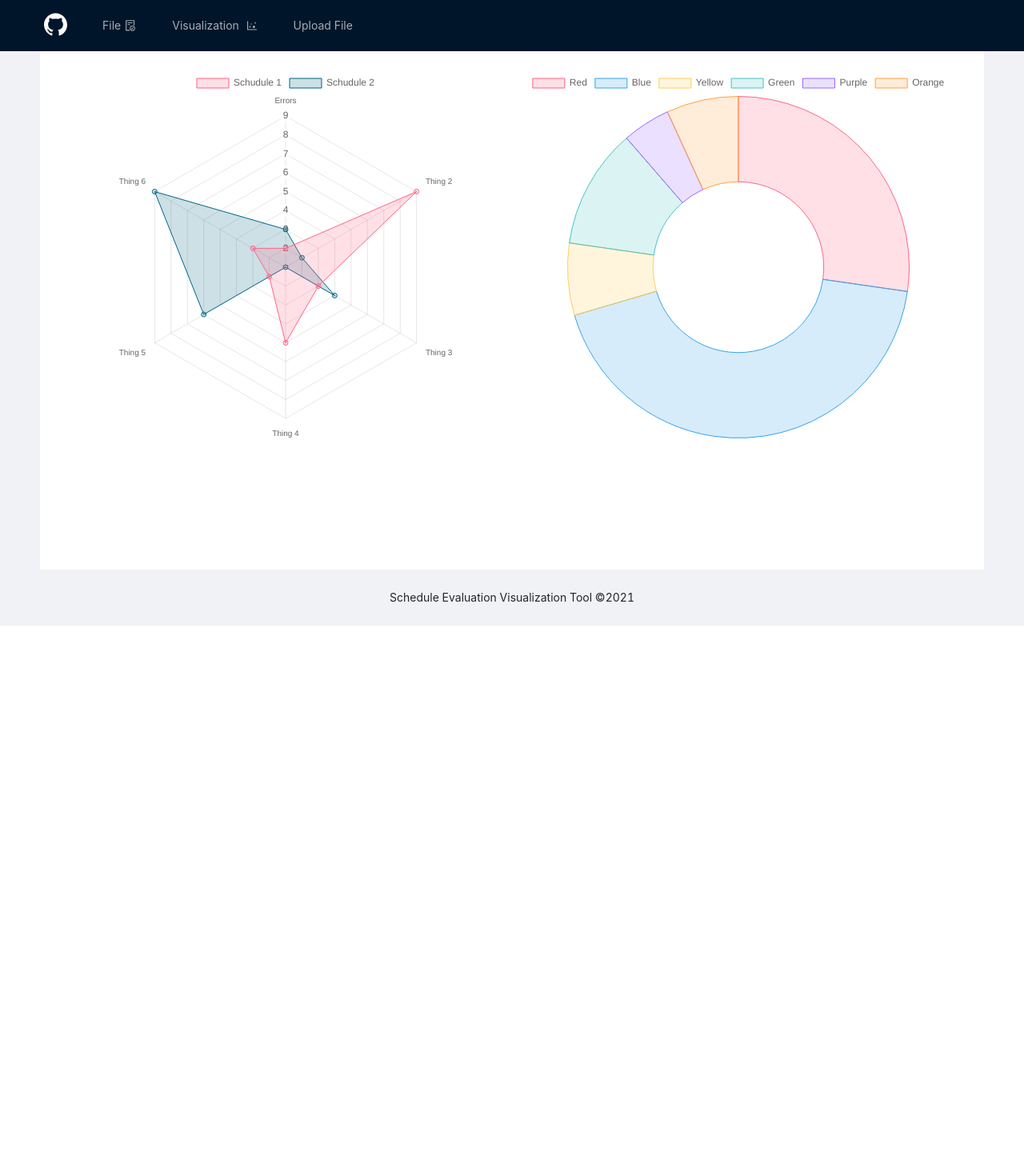
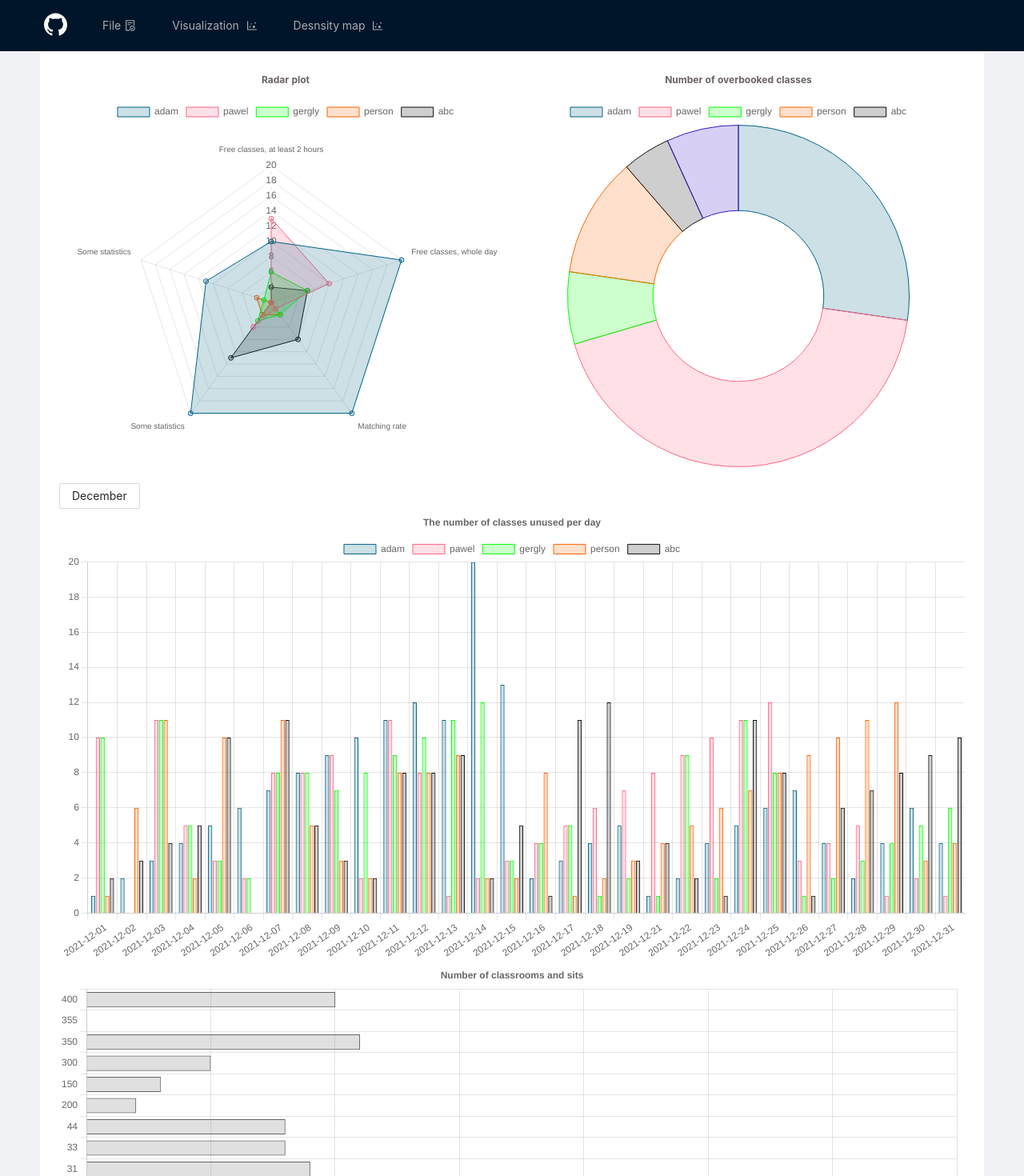
Before and after one commit to tomaszewskipablo/Sechedule-evaluation-machine, a React (Create React App) app: page /visualization in a window 1280 px wide. Shown: the top 1470 px of the page at 80% size. Before the commit the page ends 800 px from the top, so only its background shows below. Built offline with nearby package versions, Linux system fonts and the light colour scheme.

Commit message:
Add Barchart, BarChartSeatsPerClass, deliver sample data for all charts

```diff
--- a/package.json
+++ b/package.json
@@ -10,9 +10,11 @@
     "antd": "^4.16.13",
     "axios": "^0.24.0",
     "chart.js": "^3.6.0",
+    "plotly.js": "^2.6.0",
     "react": "^17.0.2",
     "react-chartjs-2": "^3.3.0",
     "react-dom": "^17.0.2",
+    "react-plotly.js": "^2.5.1",
     "react-router-dom": "^5.3.0",
     "react-scripts": "4.0.3",
     "web-vitals": "^1.1.2"
--- a/src/App.css
+++ b/src/App.css
@@ -39,8 +39,9 @@ ul {
 .graphPanel ul li {
   display: inline-block;
   width: 50%;
-  min-width: 300px;
-  min-height: 300px;
+  font-size: 12px;
+  font-weight: bold;
+  color: #696160;
 }
 
 .graphPanel:hover {
--- a/src/App.js
+++ b/src/App.js
@@ -2,6 +2,7 @@ import React from "react";
 import "antd/dist/antd.css";
 import "./App.css";
 import FileSite from "./components/FileSite";
+import DensitySite from "./components/densitySite";
 import NavBar from "./components/NavBar";
 import { Layout, Menu } from "antd";
 import { BrowserRouter as Router, Route, Switch } from "react-router-dom";
@@ -25,6 +26,9 @@ class App extends React.Component {
                 <Route path="/visualization">
                   <VisualizationSite />
                 </Route>
+                <Route path="/densitymap">
+                  <DensitySite />
+                </Route>
               </Switch>
             </div>
           </Content>
--- /dev/null
+++ b/src/components/BarChart.js
@@ -0,0 +1,159 @@
+import React from "react";
+import { Menu, Dropdown, Button, Space } from "antd";
+
+import {
+  Chart as ChartJS,
+  CategoryScale,
+  LinearScale,
+  BarElement,
+  Title,
+  Tooltip,
+  Legend,
+} from "chart.js";
+import { Bar } from "react-chartjs-2";
+
+ChartJS.register(
+  CategoryScale,
+  LinearScale,
+  BarElement,
+  Title,
+  Tooltip,
+  Legend
+);
+
+export const options = {
+  responsive: true,
+  plugins: {
+    legend: {
+      position: "top",
+    },
+    title: {
+      display: true,
+      text: "The number of classes unused per day",
+    },
+  },
+};
+
+const labels = [
+  "2021-12-01",
+  "2021-12-02",
+  "2021-12-03",
+  "2021-12-04",
+  "2021-12-05",
+  "2021-12-06",
+  "2021-12-07",
+  "2021-12-08",
+  "2021-12-09",
+  "2021-12-10",
+  "2021-12-11",
+  "2021-12-12",
+  "2021-12-13",
+  "2021-12-14",
+  "2021-12-15",
+  "2021-12-16",
+  "2021-12-17",
+  "2021-12-18",
+  "2021-12-19",
+  "2021-12-21",
+  "2021-12-22",
+  "2021-12-23",
+  "2021-12-24",
+  "2021-12-25",
+  "2021-12-26",
+  "2021-12-27",
+  "2021-12-28",
+  "2021-12-29",
+  "2021-12-30",
+  "2021-12-31",
+];
+
+export const data = {
+  labels,
+  datasets: [
+    {
+      label: "adam",
+      data: [
+        1, 2, 3, 4, 5, 6, 7, 8, 9, 10, 11, 12, 11, 20, 13, 2, 3, 4, 5, 1, 2, 4,
+        5, 6, 7, 4, 2, 4, 6, 4,
+      ],
+      backgroundColor: "rgba(0, 99, 132, 0.2)",
+      borderColor: "rgba(0, 99, 132, 1)",
+      borderWidth: 1,
+    },
+    {
+      label: "pawel",
+      data: [
+        10, 0, 11, 5, 3, 2, 8, 8, 9, 2, 11, 8, 1, 2, 3, 4, 5, 6, 7, 8, 9, 10,
+        11, 12, 3, 4, 5, 1, 2, 1,
+      ],
+      backgroundColor: "rgba(255, 99, 132, 0.2)",
+      borderColor: "rgba(255, 99, 132, 1)",
+      borderWidth: 1,
+    },
+    {
+      label: "gergly",
+      data: [
+        10, 0, 11, 5, 3, 2, 8, 8, 7, 8, 9, 10, 11, 12, 3, 4, 5, 1, 2, 1, 9, 2,
+        11, 8, 1, 2, 3, 4, 5, 6,
+      ],
+      backgroundColor: "rgba(0, 255, 0, 0.2)",
+      borderColor: "rgba(0, 255, 0, 1)",
+      borderWidth: 1,
+    },
+    {
+      label: "person",
+      data: [
+        1, 6, 11, 2, 10, 0, 11, 5, 3, 2, 8, 8, 9, 2, 2, 8, 1, 2, 3, 4, 5, 6, 7,
+        8, 9, 10, 11, 12, 3, 4,
+      ],
+      backgroundColor: "rgba(255, 99, 0, 0.2)",
+      borderColor: "rgba(255, 99, 0, 1)",
+      borderWidth: 1,
+    },
+    {
+      label: "abc",
+      data: [
+        2, 3, 4, 5, 10, 0, 11, 5, 3, 2, 8, 8, 9, 2, 5, 1, 11, 12, 3, 4, 2, 1,
+        11, 8, 1, 6, 7, 8, 9, 10,
+      ],
+      backgroundColor: "rgba(13, 13, 13, 0.2)",
+      borderColor: "rgba(13, 13, 13, 1)",
+      borderWidth: 1,
+    },
+  ],
+};
+
+const menu = (
+  <Menu>
+    <Menu.Item>
+      <a>January</a>
+    </Menu.Item>
+    <Menu.Item>
+      <a>February</a>
+    </Menu.Item>
+    <Menu.Item>
+      <a>March</a>
+    </Menu.Item>
+    <Menu.Item>
+      <a>April</a>
+    </Menu.Item>
+    <Menu.Item>
+      <a>May</a>
+    </Menu.Item>
+  </Menu>
+);
+
+class BarChart extends React.Component {
+  render() {
+    return (
+      <React.Fragment>
+        <Dropdown overlay={menu} placement="bottomCenter">
+          <Button>December</Button>
+        </Dropdown>
+
+        <Bar options={options} data={data} />
+      </React.Fragment>
+    );
+  }
+}
+export default BarChart;
--- /dev/null
+++ b/src/components/BarChartSeatsPerClass.js
@@ -0,0 +1,84 @@
+import React from "react";
+import {
+  Chart as ChartJS,
+  CategoryScale,
+  LinearScale,
+  BarElement,
+  Title,
+  Tooltip,
+  Legend,
+} from "chart.js";
+import { Bar } from "react-chartjs-2";
+
+ChartJS.register(
+  CategoryScale,
+  LinearScale,
+  BarElement,
+  Title,
+  Tooltip,
+  Legend
+);
+
+export const options = {
+  indexAxis: "y",
+  elements: {
+    bar: {
+      borderWidth: 2,
+    },
+  },
+  responsive: true,
+  plugins: {
+    legend: {
+      position: "none",
+    },
+    title: {
+      display: true,
+      text: "Number of classrooms and sits",
+    },
+  },
+};
+
+const labels = [
+  "400",
+  "355",
+  "350",
+  "300",
+  "150",
+  "200",
+  "44",
+  "33",
+  "31",
+  "29",
+  "26",
+  "23",
+  "22",
+  "18",
+  "14",
+  "11",
+  "10",
+  "5",
+  "4",
+];
+
+export const data = {
+  labels,
+  datasets: [
+    {
+      label: "pawel",
+      data: [
+        10, 0, 11, 5, 3, 2, 8, 8, 9, 2, 10, 9, 2, 14, 16, 22, 14, 12, 33, 12, 2,
+        3, 11,
+      ],
+      backgroundColor: "rgba(100,100, 100, 0.2)",
+      borderColor: "rgba(100, 100, 100, 1)",
+      borderWidth: 1,
+    },
+  ],
+};
+
+class BarChartSeatsPerClass extends React.Component {
+  render() {
+    return <Bar options={options} data={data} />;
+  }
+}
+export default BarChartSeatsPerClass;
--- a/src/components/Doughtnut.js
+++ b/src/components/Doughtnut.js
@@ -2,26 +2,25 @@ import React from "react";
 import { Doughnut } from "react-chartjs-2";
 
 const data = {
-  labels: ["Red", "Blue", "Yellow", "Green", "Purple", "Orange"],
+  labels: ["adam", "pawel", "gergly", "person", "abc"],
   datasets: [
     {
-      label: "# of Votes",
       data: [12, 19, 3, 5, 2, 3],
       backgroundColor: [
+        "rgba(0, 99, 132, 0.2)",
         "rgba(255, 99, 132, 0.2)",
-        "rgba(54, 162, 235, 0.2)",
-        "rgba(255, 206, 86, 0.2)",
-        "rgba(75, 192, 192, 0.2)",
-        "rgba(153, 102, 255, 0.2)",
-        "rgba(255, 159, 64, 0.2)",
+        "rgba(0, 255, 0, 0.2)",
+        "rgba(255, 99, 0, 0.2)",
+        "rgba(13, 13, 13, 0.2)",
+        "rgba(57, 22, 200, 0.2)",
       ],
       borderColor: [
+        "rgba(0, 99, 132, 1)",
         "rgba(255, 99, 132, 1)",
-        "rgba(54, 162, 235, 1)",
-        "rgba(255, 206, 86, 1)",
-        "rgba(75, 192, 192, 1)",
-        "rgba(153, 102, 255, 1)",
-        "rgba(255, 159, 64, 1)",
+        "rgba(0, 255, 0, 1)",
+        "rgba(255, 99, 0, 1)",
+        "rgba(13, 13, 13, 1)",
+        "rgba(57, 22, 200, 1)",
       ],
       borderWidth: 1,
     },
@@ -29,11 +28,13 @@ const data = {
 };
 
 const DoughnutChart = () => (
-  <Doughnut
-    data={data}
-    options={{ maintainAspectRatio: false }}
-    style={{ height: "460px", width: "540px" }}
-  />
+  <React.Fragment>
+    <Doughnut
+      data={data}
+      options={{ maintainAspectRatio: false }}
+      style={{ height: "460px", width: "540px" }}
+    />
+  </React.Fragment>
 );
 
 export default DoughnutChart;
--- a/src/components/NavBar.jsx
+++ b/src/components/NavBar.jsx
@@ -30,7 +30,10 @@ class NavBar extends React.Component {
             {<a href="/visualization"> Visualization </a>}
             <DotChartOutlined style={{ margin: "5px" }} />
           </Menu.Item>
-          <Menu.Item key={3}>{`Upload File`}</Menu.Item>
+          <Menu.Item key={3}>
+            {<a href="/densitymap"> Desnsity map </a>}
+            <DotChartOutlined style={{ margin: "5px" }} />
+          </Menu.Item>
         </Menu>
       </React.Fragment>
     );
--- a/src/components/RadarChart.js
+++ b/src/components/RadarChart.js
@@ -1,24 +1,76 @@
+import Item from "antd/lib/list/Item";
 import React, { Component } from "react";
 import { Radar } from "react-chartjs-2";
 
-const data = {
-  labels: ["Errors", "Thing 2", "Thing 3", "Thing 4", "Thing 5", "Thing 6"],
-  datasets: [
-    {
-      label: "Schudule 1",
-      data: [2, 9, 3, 5, 2, 3],
-      backgroundColor: "rgba(255, 99, 132, 0.2)",
-      borderColor: "rgba(255, 99, 132, 1)",
-      borderWidth: 1,
-    },
-    {
-      label: "Schudule 2",
-      data: [3, 2, 4, 1, 6, 9],
-      backgroundColor: "rgba(0, 99, 132, 0.2)",
-      borderColor: "rgba(0, 99, 132, 1)",
-      borderWidth: 1,
-    },
+const names = ["adam", "pawel", "gergly", "person", "abc"];
+
+const a = [10, 20, 20, 20, 11]; // adams
+
+const b = [13, 10, 3, 6, 2]; // pawel
+
+const c = [6, 7, 4, 5, 3];
+const d = [2, 2, 4, 4, 4];
+const abc = [4, 7, 8, 11, 2];
+
+const apiData = [a, b, c, d, abc];
+
+const colors = [
+  "rgba(0, 99, 132, 0.2)",
+  "rgba(255, 99, 132, 0.2)",
+  "rgba(0, 255, 0, 0.2)",
+  "rgba(255, 99, 0, 0.2)",
+  "rgba(13, 13, 13, 0.2)",
+  "rgba(57, 22, 200, 0.2)",
+  "rgba(140, 72, 100, 0.2)",
+  "rgba(0, 200, 200, 0.2)",
+  "rgba(255, 1, 67, 0.2)",
+  "rgba(78, 78, 78, 0.2)",
+  "rgba(0, 0, 0, 0.2)",
+];
+const colorsBorder = [
+  "rgba(0, 99, 132, 1)",
+  "rgba(255, 99, 132, 1)",
+  "rgba(0, 255, 0, 1)",
+  "rgba(255, 99, 0, 1)",
+  "rgba(13, 13, 13, 1)",
+  "rgba(57, 22, 200, 1)",
+  "rgba(140, 72, 100, 1)",
+  "rgba(0, 200, 200, 1)",
+  "rgba(255, 1, 67, 1)",
+  "rgba(78, 78, 78, 1)",
+  "rgba(0, 0, 0, 1)",
+];
+
+let arrayMain = [];
+for (let i = 0; i < apiData.length; i++) {
+  const arrayN = [];
+  for (let j = 0; j < a.length; j++) {
+    arrayN.push(apiData[i][j]);
+  }
+  arrayMain.push(arrayN);
+}
+
+const final = [];
+for (let j = 0; j < arrayMain.length; j++) {
+  const obj = {
+    label: names[j],
+    data: arrayMain[j],
+    backgroundColor: colors[j],
+    borderColor: colorsBorder[j],
+    borderWidth: 1,
+  };
+  final.push(obj);
+}
+
+let data = {
+  labels: [
+    "Free classes, at least 2 hours",
+    "Free classes, whole day",
+    "Matching rate",
+    "Some statistics",
+    "Some statistics",
   ],
+  datasets: final,
 };
 
 const options = {
@@ -39,5 +91,4 @@ class RadarChart extends React.Component {
     );
   }
 }
-
 export default RadarChart;
--- /dev/null
+++ b/src/components/densitySite.jsx
@@ -0,0 +1,9 @@
+import React, { Component } from "react";
+
+class DensitySite extends React.Component {
+  render() {
+    return <React.Fragment>The site is empty</React.Fragment>;
+  }
+}
+
+export default DensitySite;
--- a/src/components/visualizationSite.jsx
+++ b/src/components/visualizationSite.jsx
@@ -1,12 +1,17 @@
 import React, { Component } from "react";
 import RadarChart from "./RadarChart";
 import Doughtnut from "./Doughtnut";
-import { Row, Col } from "antd";
+import BarChart from "./BarChart";
+import BarChartSeatsPerClass from "./BarChartSeatsPerClass";
 
 class VisualizationSite extends React.Component {
   render() {
     return (
       <div className="graphPanel">
+        <ul>
+          <li>Radar plot</li>
+          <li>Number of overbooked classes</li>
+        </ul>
         <ul>
           <li>
             <RadarChart />
@@ -15,6 +20,8 @@ class VisualizationSite extends React.Component {
             <Doughtnut />
           </li>
         </ul>
+        <BarChart />
+        <BarChartSeatsPerClass />
       </div>
     );
   }
```
Also changed, not shown: src/components/PlotlyGraph.js (added, +24 -0 lines), 1 other file (tests, documents, lock files or other folders).
